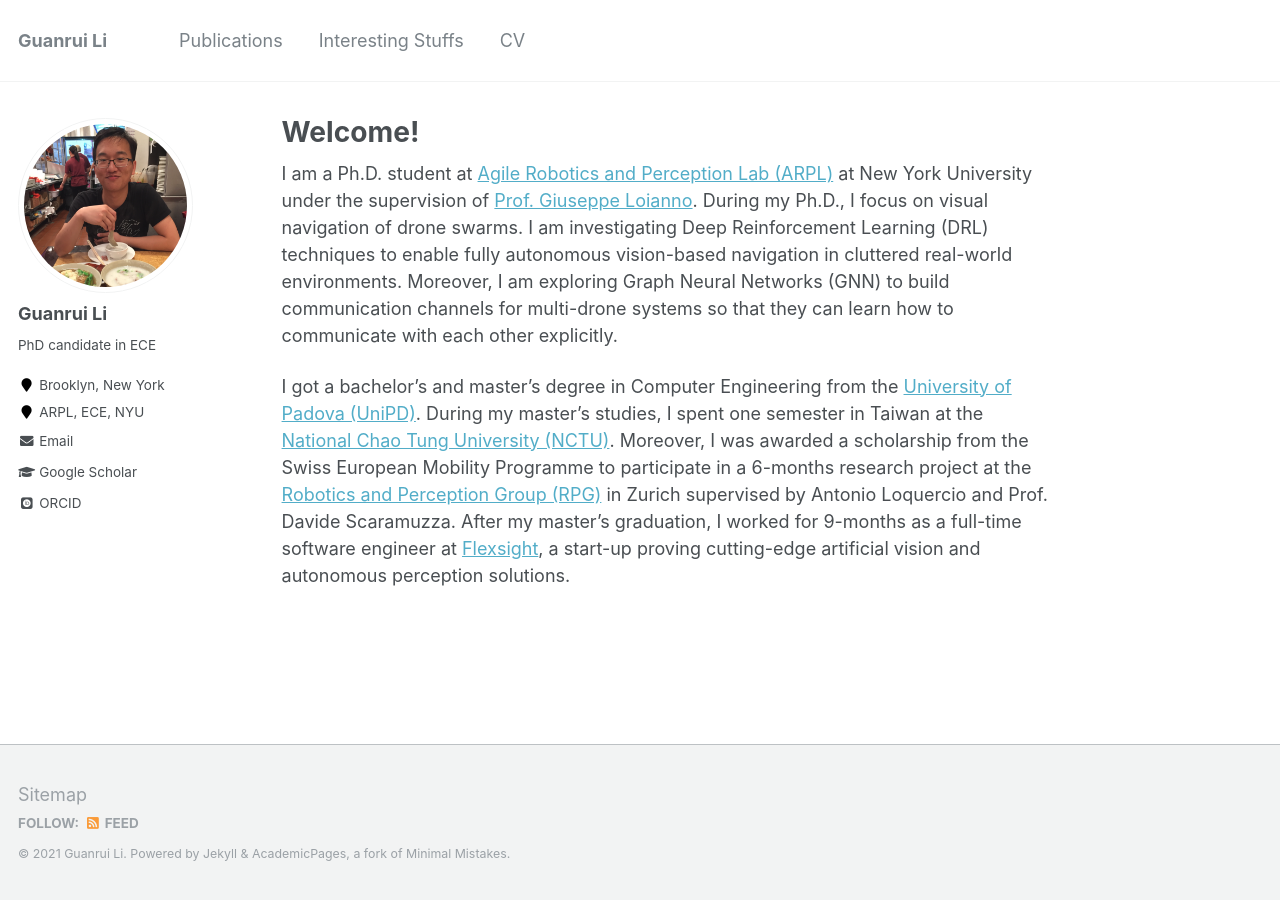
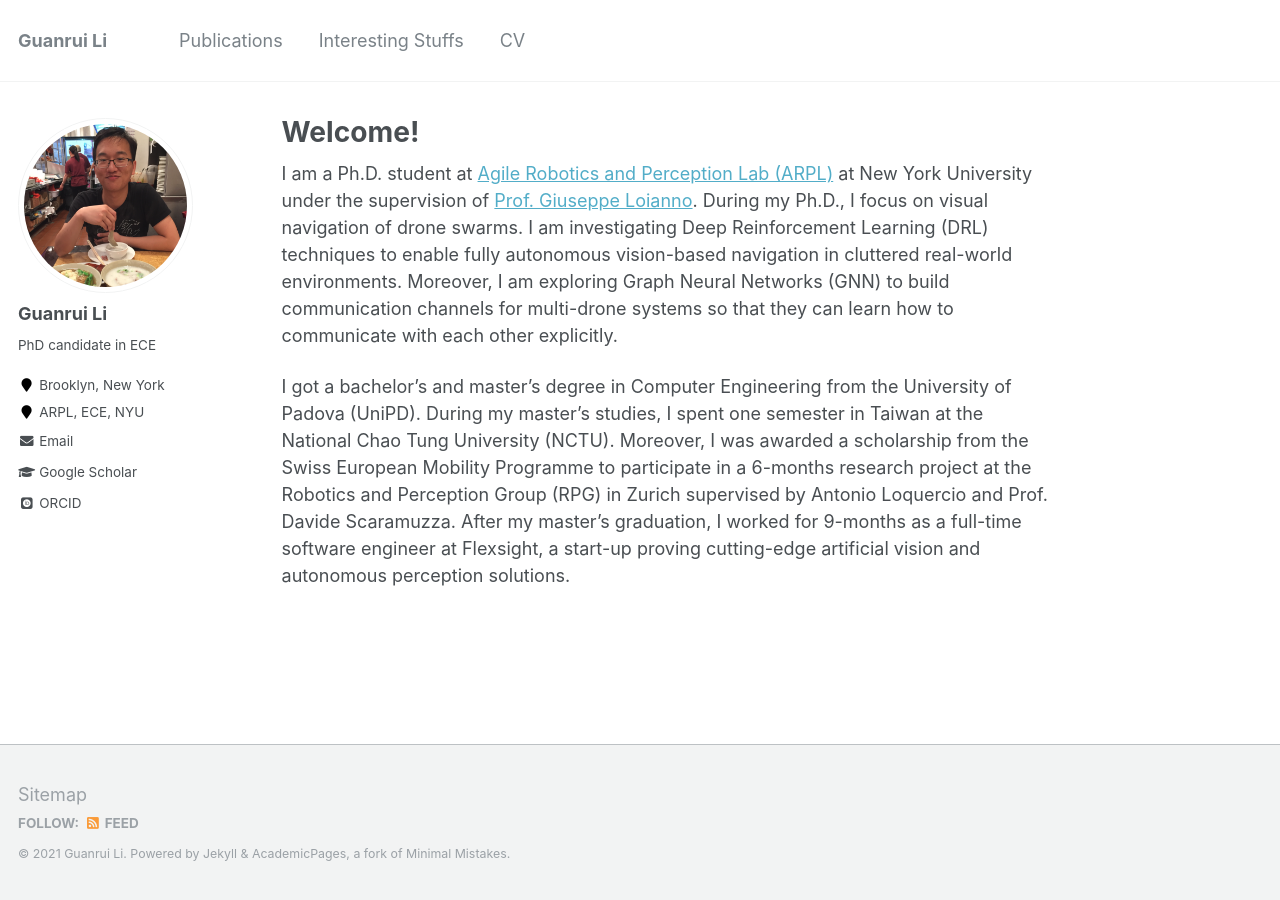
Before and after one commit to AlessandroSaviolo/AlessandroSaviolo.github.io, a Jekyll site: the page built from _pages/about.md, in a window 1280 px wide. Built offline with Jekyll 4.4.1, drawn with Linux system fonts in a browser that asks for light colours; some web fonts are replaced; part of the change alters nothing that is shown.

```diff
--- a/_pages/about.md
+++ b/_pages/about.md
@@ -10,4 +10,4 @@ redirect_from:
 
 I am a Ph.D. student at [Agile Robotics and Perception Lab (ARPL)](https://wp.nyu.edu/arpl/) at New York University under the supervision of [Prof. Giuseppe Loianno](https://engineering.nyu.edu/faculty/giuseppe-loianno). During my Ph.D., I focus on visual navigation of drone swarms. I am investigating Deep Reinforcement Learning (DRL) techniques to enable fully autonomous vision-based navigation in cluttered real-world environments. Moreover, I am exploring Graph Neural Networks (GNN) to build communication channels for multi-drone systems so that they can learn how to communicate with each other explicitly.
 
-I got a bachelor's and master's degree in Computer Engineering from the [University of Padova (UniPD)](https://www.dei.unipd.it/en/home-page). During my master's studies, I spent one semester in Taiwan at the [National Chao Tung University (NCTU)](https://www.nctu.edu.tw/en). Moreover, I was awarded a scholarship from the Swiss European Mobility Programme to participate in a 6-months research project at the [Robotics and Perception Group (RPG)](http://rpg.ifi.uzh.ch/) in Zurich supervised by Antonio Loquercio and Prof. Davide Scaramuzza. After my master's graduation, I worked for 9-months as a full-time software engineer at [Flexsight](http://www.flexsight.eu/), a start-up proving cutting-edge artificial vision and autonomous perception solutions.
+I got a bachelor's and master's degree in Computer Engineering from the University of Padova (UniPD). During my master's studies, I spent one semester in Taiwan at the National Chao Tung University (NCTU). Moreover, I was awarded a scholarship from the Swiss European Mobility Programme to participate in a 6-months research project at the Robotics and Perception Group (RPG) in Zurich supervised by Antonio Loquercio and Prof. Davide Scaramuzza. After my master's graduation, I worked for 9-months as a full-time software engineer at Flexsight, a start-up proving cutting-edge artificial vision and autonomous perception solutions.
```
